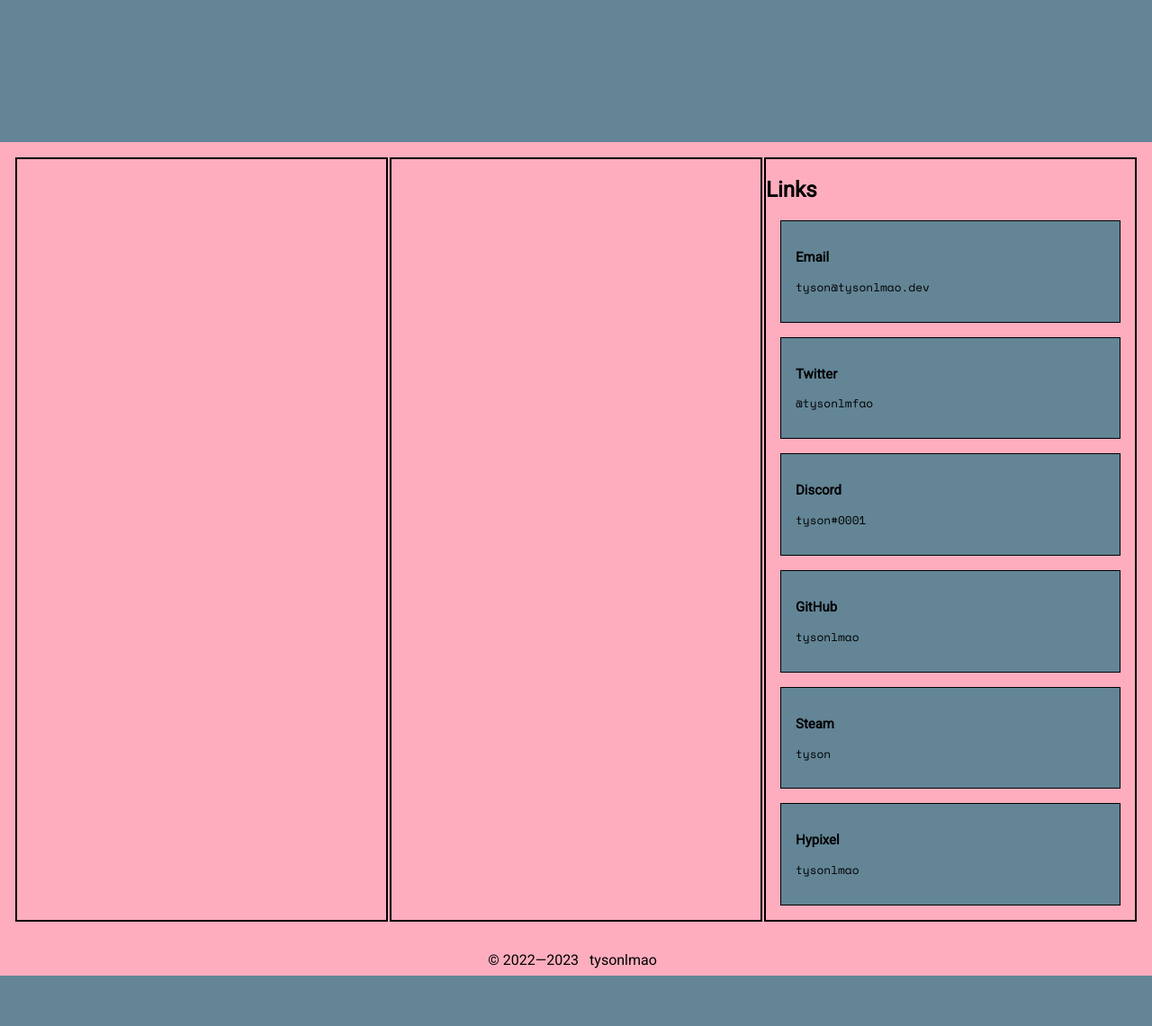
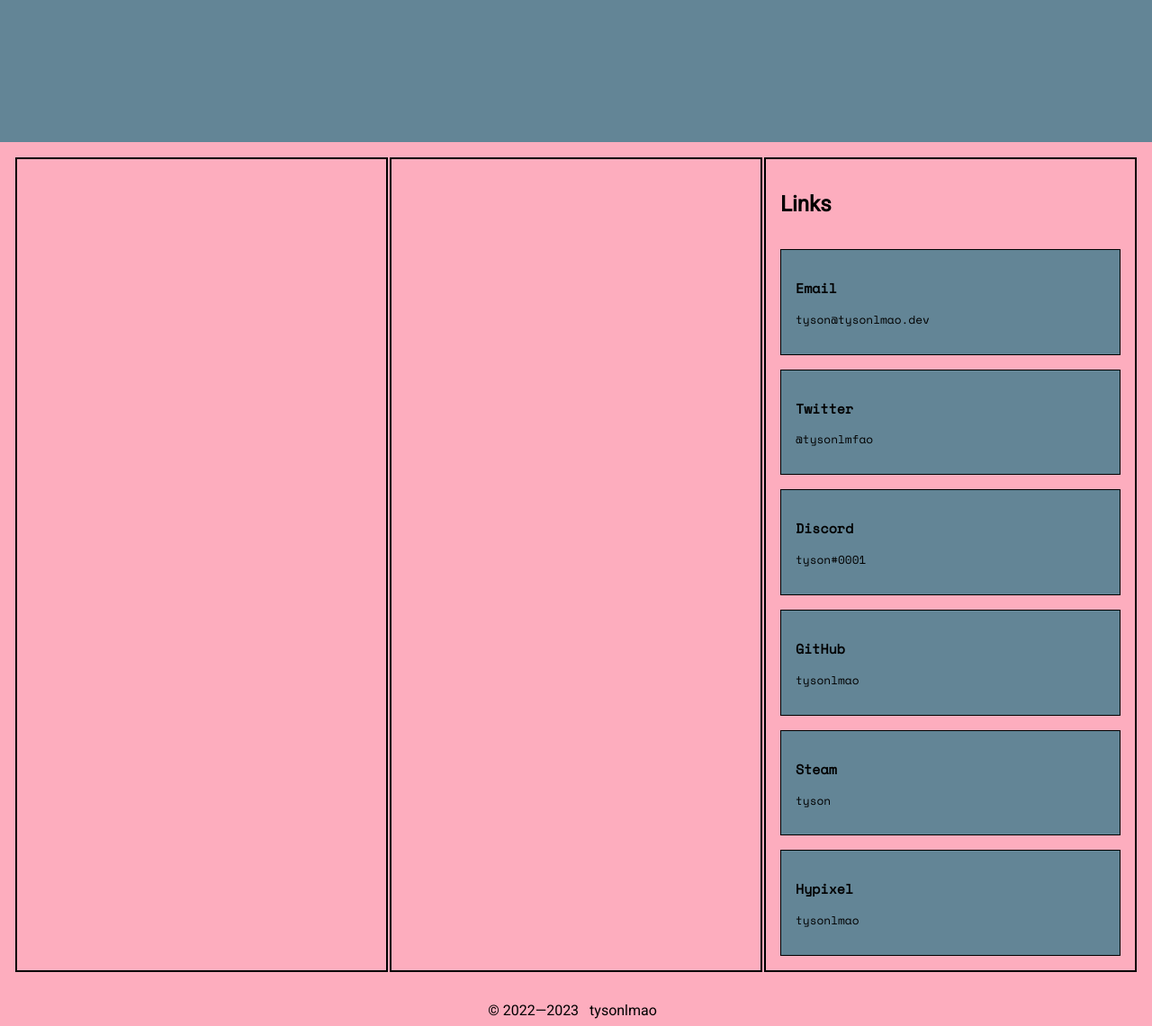
Before and after one commit to tysonlmao/tafe, a PHP site: page / in a window 1280 px wide. Shown: the part 642-1783 px from the top of the page at 90% size. Before the commit the page ends 1727 px from the top, so only its background shows below. Run offline with PHP 8.4, Linux system fonts and the light colour scheme.

Commit message:
funny image

```diff
--- a/css/style.css
+++ b/css/style.css
@@ -79,6 +79,7 @@ main {
 .conttl {
   font-family: "Roboto", sans-serif;
   /* font-size: 1rem; */
+  padding: 1rem;
 }
 
 /* footer */
--- a/index.html
+++ b/index.html
@@ -22,33 +22,38 @@
 
     <main id="about">
         <div class="container">
+            <div>
+                <h2 class="conttl"></h2>
+            </div>
+        </div>
+        <div class="container cont2">
         </div>
         <div class="container">
-        </div>
-        <div class="container">
-            <h2 class="conttl">Links</h2>
-            <a class="item" href="mailto:tyson@tysonlmao.dev">
-                <h3 class="conttl">Email</h3>
+            <div>
+                <h2 class="conttl">Links</h2>
+            </div>
+            <a class="item" href="mailto:tyson@tysonlmao.dev?subject=hamburger">
+                <h3>Email</h3>
                 <p>tyson@tysonlmao.dev</p>
             </a>
             <a class="item" href="https://twitter.com/tysonlmfao" target="_blank">
-                <h3 class="conttl">Twitter</h3>
+                <h3>Twitter</h3>
                 <p>@tysonlmfao</p>
             </a>
             <a class="item" href="https://discord.gg/czwZFXQszb" target="_blank">
-                <h3 class="conttl">Discord</h3>
+                <h3>Discord</h3>
                 <p>tyson#0001</p>
             </a>
             <a class="item" href="https://github.com/tysonlmao" target="_blank">
-                <h3 class="conttl">GitHub</h3>
+                <h3>GitHub</h3>
                 <p>tysonlmao</p>
             </a>
             <a class="item" href="https://steamcommunity.com/id/tysonlmfao" target="_blank">
-                <h3 class="conttl">Steam</h3>
+                <h3>Steam</h3>
                 <p>tyson</p>
             </a>
             <a class="item" href="https://plancke.io/hypixel/player/stats/tysonlmao" target="_blank">
-                <h3 class="conttl">Hypixel</h3>
+                <h3>Hypixel</h3>
                 <p>tysonlmao</p>
             </a>
         </div>
```
Also changed, not shown: 1 other file.
